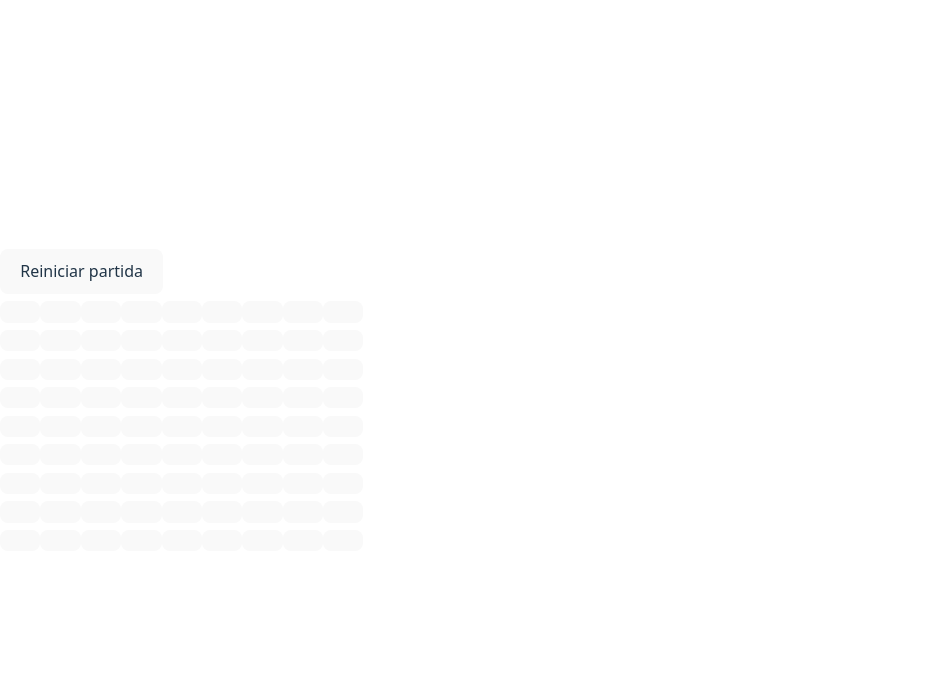
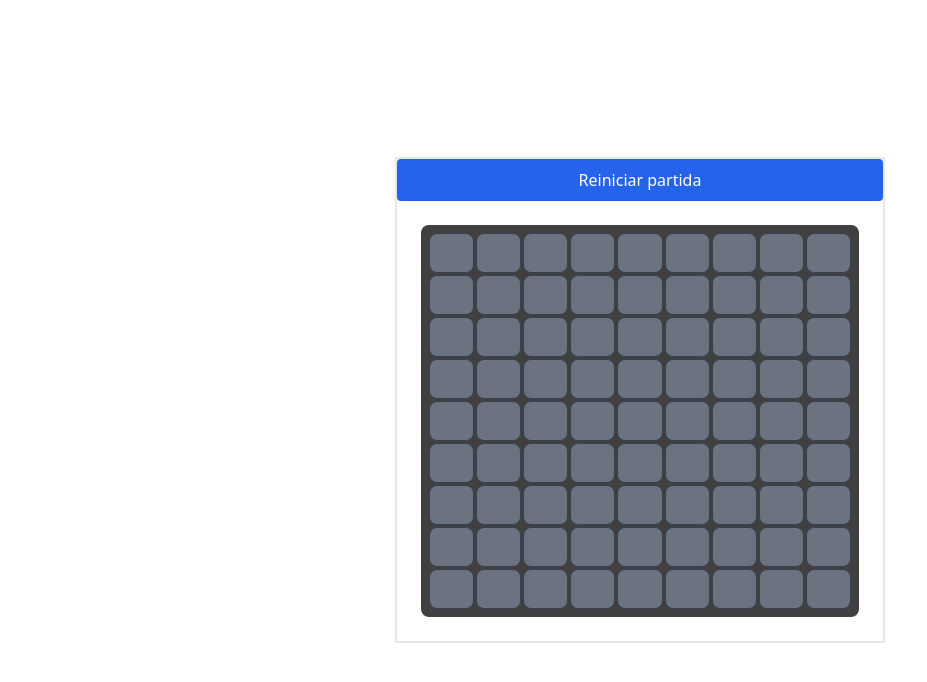
Before and after one commit to Federico-Benitez/buscaminas, a React (Vite) app: page / in a window 1280 px wide. Shown: the top 682 px of the page, without its empty margins (0-927 px from the left). Built offline with nearby package versions, Linux system fonts and the light colour scheme.

Commit message:
feat: implement victory detection and enhance game UI

```diff
--- a/src/App.tsx
+++ b/src/App.tsx
@@ -3,10 +3,12 @@ import { generateBoard } from "./game/generateBoard";
 import { Board as BoardComponent } from "./components/Board";
 import { floodFill } from "./game/floodFill";
 import type { Board } from "./game/types";
+import { checkVictory } from "./game/checkVictory";
 
 export default function App() {
   const [board, setBoard] = useState(() => generateBoard(9, 9, 10));
   const [gameOver, setGameOver] = useState(false);
+  const [won, setWon] = useState(false);
 
   function resetGame() {
     setBoard(generateBoard(9, 9, 10));
@@ -16,14 +18,13 @@ export default function App() {
 
 
   const handleLeftClick = (x: number, y: number) => {
-    if (gameOver) return;
+    if (gameOver || won) return;
 
     const newBoard = structuredClone(board);
     const cell = newBoard[y][x];
 
     if (cell.isRevealed || cell.isFlagged) return;
 
-    // Si tocás una mina → perdiste
     if (cell.isMine) {
       revealAllMines(newBoard);
       setGameOver(true);
@@ -35,6 +36,11 @@ export default function App() {
 
     if (cell.neighborMines === 0) {
       floodFill(newBoard, x, y);
+    }
+
+    // 🔥 Detectar victoria
+    if (checkVictory(newBoard)) {
+      setWon(true);
     }
 
     setBoard(newBoard);
@@ -53,7 +59,12 @@ export default function App() {
   };
 
   return (
-    <div className="p-6 flex flex-col items-center gap-4">
+    <main className="flex flex-col justify-center h-max max-w-4xl w-full mx-auto border-2">
+      {won && (
+        <div className="text-green-700 font-bold text-xl">
+          ¡Ganaste! 🎉
+        </div>
+      )}
       <button
         onClick={resetGame}
         className="px-4 py-2 bg-blue-600 text-white rounded hover:bg-blue-500"
@@ -66,7 +77,7 @@ export default function App() {
         onCellClick={handleLeftClick}
         onCellRightClick={handleRightClick}
       />
-    </div>
+    </main>
   );
 
 }
--- a/src/components/Board.tsx
+++ b/src/components/Board.tsx
@@ -8,13 +8,18 @@ type Props = {
 };
 
 export function Board({ board, onCellClick, onCellRightClick }: Props) {
+    const cols = board[0].length
+
     return (
-    <div className="inline-block">
-      {board.map((row, y) => (
-        <div key={y} className="flex">
-          {row.map((cell, x) => (
+        <div className="flex justify-center items-center p-6">
+            <div
+                className="grid gap-[2px] bg-neutral-700 p-2 rounded-lg w-fit mx-auto"
+                style={{ gridTemplateColumns: `repeat(${cols}, minmax(0, 1fr))` }}
+            >
+                {board.map((row, y) =>
+                    row.map((cell, x) => (
                         <Cell
-              key={x}
+                            key={`${x}-${y}`}
                             cell={cell}
                             onClick={() => onCellClick(x, y)}
                             onRightClick={(e) => {
@@ -22,9 +27,9 @@ export function Board({ board, onCellClick, onCellRightClick }: Props) {
                                 onCellRightClick(x, y);
                             }}
                         />
-          ))}
+                    ))
+                )}
             </div>
-      ))}
         </div>
     );
 }
--- a/src/components/Cell.tsx
+++ b/src/components/Cell.tsx
@@ -24,12 +24,17 @@ export function Cell({ cell, onClick, onRightClick }: Props) {
       onClick={onClick}
       onContextMenu={onRightClick}
       className={`
-        w-10 h-10 border flex items-center justify-center select-none
-        transition-all duration-150
+        w-10 h-10 flex items-center justify-center
+        select-none transition-transform duration-150
+
+        border border-gray-700
+        text-lg font-bold
+
         ${cell.isRevealed
-                    ? "bg-gray-300 scale-100"
-                    : "bg-gray-500 hover:bg-gray-400 active:scale-90"
+          ? "bg-gray-300"
+          : "bg-gray-500 hover:bg-gray-400 active:scale-[0.97]"
         }
+
         ${cell.isRevealed ? "animate-reveal" : ""}
       `}
     >
--- a/src/game/checkVictory.ts
+++ b/src/game/checkVictory.ts
@@ -0,0 +1,18 @@
+import type { Board } from "./types";
+
+export function checkVictory(board: Board) {
+  let revealed = 0;
+  let total = 0;
+  let mines = 0;
+
+  board.forEach(row => {
+    row.forEach(cell => {
+      total++;
+      if (cell.isMine) mines++;
+      if (cell.isRevealed) revealed++;
+    });
+  });
+
+  // Si todas las no-minas están reveladas → GANASTE
+  return revealed === total - mines;
+}
--- a/src/index.css
+++ b/src/index.css
@@ -6,10 +6,9 @@
   font-family: system-ui, Avenir, Helvetica, Arial, sans-serif;
   line-height: 1.5;
   font-weight: 400;
-
+  background-color: #ffffff;
   color-scheme: light dark;
   color: rgba(255, 255, 255, 0.87);
-  background-color: #242424;
 
   font-synthesis: none;
   text-rendering: optimizeLegibility;
@@ -29,7 +28,8 @@ a:hover {
 body {
   margin: 0;
   display: flex;
-  place-items: center;
+  align-items: center;
+  justify-content: center;
   min-width: 320px;
   min-height: 100vh;
 }
@@ -85,3 +85,10 @@ button:focus-visible {
 .animate-reveal {
   animation: reveal 0.12s ease-out;
 }
+
+@media (max-width: 480px) {
+  .cell-size {
+    width: 1.8rem;
+    height: 1.8rem;
+  }
+}
--- a/tailwind.config.js
+++ b/tailwind.config.js
@@ -1,6 +1,9 @@
 /** @type {import('tailwindcss').Config} */
 export default {
-  content: [],
+  content: [
+    "./index.html",
+    "./src/**/*.{js,ts,jsx,tsx}"
+  ],
   theme: {
     extend: {},
   },
```
Lines whose indentation alone changed are shown as unchanged.
